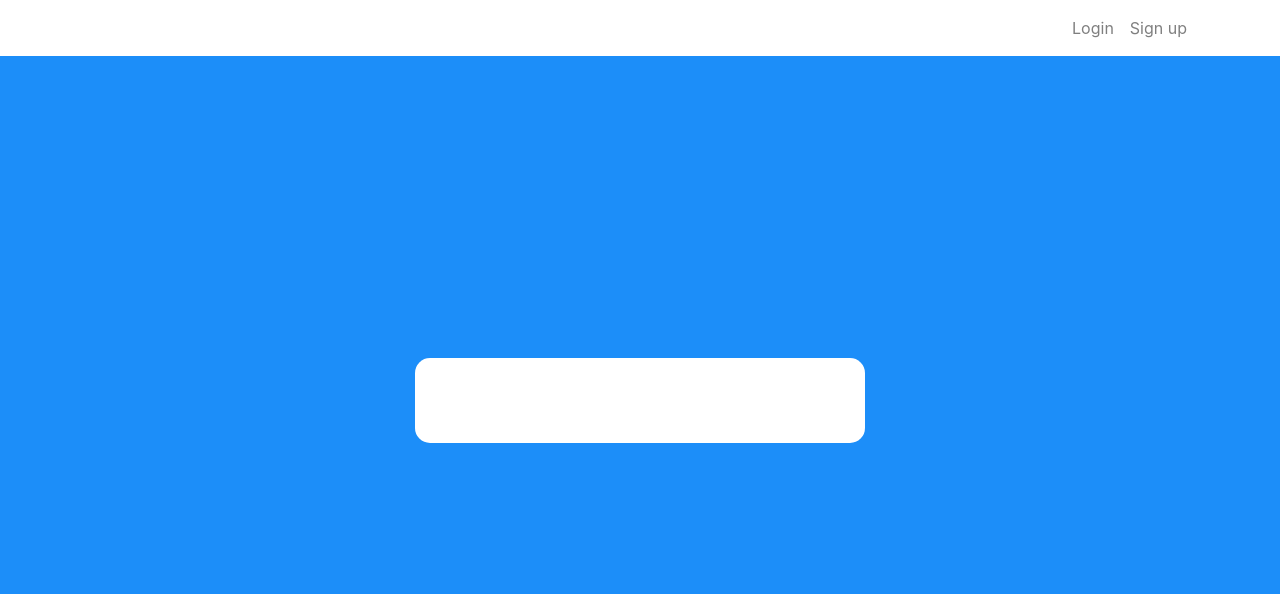
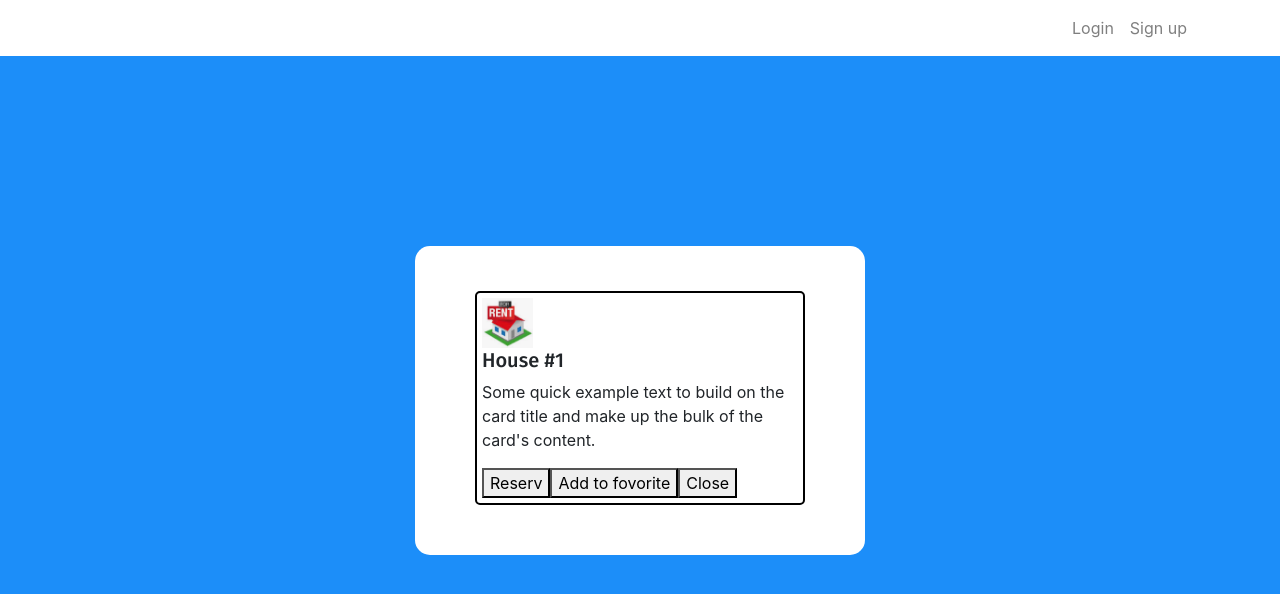
Before and after one commit to uzairali19/rent-house-front-end, a React (Create React App) app: page /house-detail in a window 1280 px wide. Shown: the top 594 px of the page. Built offline with nearby package versions, Linux system fonts and the light colour scheme.

Commit message:
Create single house view

```diff
--- a/src/App.js
+++ b/src/App.js
@@ -9,6 +9,7 @@ import {
 import Login from './components/Auth/login.component';
 import SignUp from './components/Auth/signup.component';
 import Home from './components/Home/Home';
+import HouseDetail from './components/Home/House-detail';
 
 function App() {
   return (<Router>
@@ -36,6 +37,7 @@ function App() {
             <Route path="/sign-in" component={Login} />
             <Route path="/sign-up" component={SignUp} />
             <Route path="/home" component={Home} />
+            <Route path="/house-detail" component={HouseDetail} />
           </Switch>
         </div>
       </div>
--- /dev/null
+++ b/src/components/Home/House-detail.js
@@ -0,0 +1,28 @@
+import React from "react";
+import './Home.css';
+import { Link } from 'react-router-dom';
+
+const houseLogo = require('./house-view.png');
+
+const HouseDetail = () => {
+  return (
+    <div>
+        <div className="item">
+            <img src={houseLogo} alt="House view" />
+            <h5>House #1</h5>
+            <p>Some quick example text to build on the card title and make up the bulk of the card's content.</p>
+            <Link to={"/house-detail"}>
+            <button type="button">Reserv</button>
+            </Link>
+            <Link to={"/house-detail"}>
+            <button type="button">Add to fovorite</button>
+            </Link>
+            <Link to={"/house-detail"}>
+            <button type="button">Close</button>
+            </Link>
+        </div>
+    </div>
+  )
+}
+
+export default HouseDetail;
```
